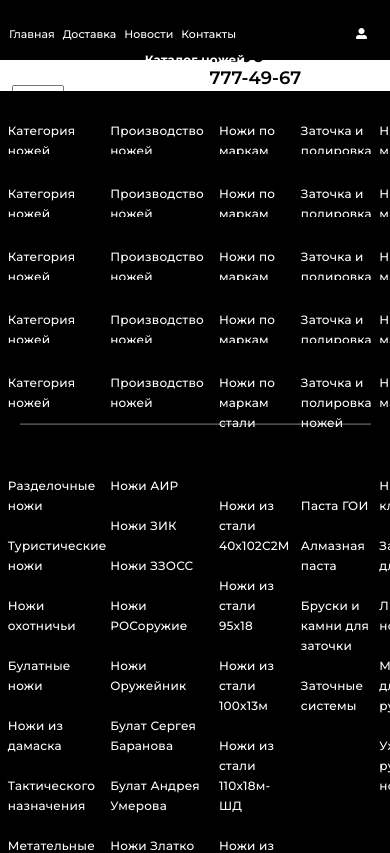
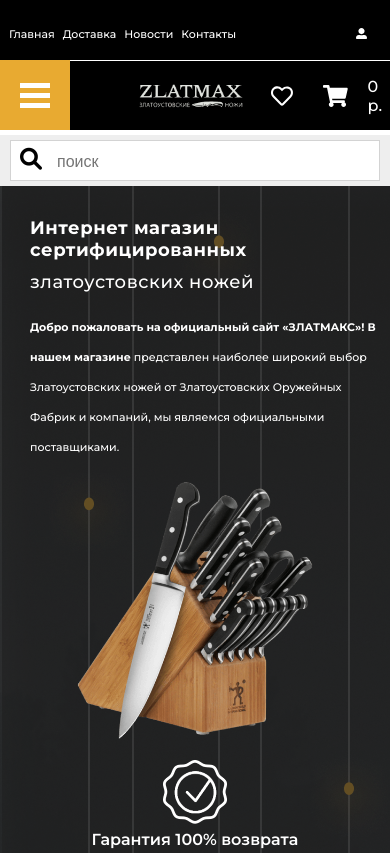
Before and after one commit to shurik302/TheKnifeStore, a React (Create React App) app: page / in a window 390 px wide. Shown: the top 853 px of the page. Built offline with nearby package versions, Linux system fonts and the light colour scheme.

Commit message:
адаптив

```diff
--- a/src/components/Collection.js
+++ b/src/components/Collection.js
@@ -82,7 +82,7 @@ export const settings = {
           }
         },
         {
-          breakpoint: 480,
+          breakpoint: 816,
           settings: {
             slidesToShow: 1,
             slidesToScroll: 1
--- a/src/components/Navigation.js
+++ b/src/components/Navigation.js
@@ -1,12 +1,35 @@
 import React from 'react';
 import {Link} from "react-router-dom";
 import '../stylesheets/Components.css';
-import imgLogo from '../images/icon.png'
+import imgLogo from '../images/icon.png';
+import imgLogoW from '../images/iconW.png';
 
 function Navigation() {
     return (
         <div className='navigHead'>
             <nav>
+              <div className='buttonM'>
+                <div>
+                  <div className='firstDivM DivM'></div>
+                  <div className='secondDivM DivM'></div>
+                  <div className='thirdDivM DivM'></div>
+                </div>
+
+              </div>
+              <div className='mobileNav'>
+
+                <div className='LogoM'>
+                  <Link to="/">
+                    <img src={imgLogo}/>
+                  </Link>
+                </div>
+                <div className='navUlPersonM'>
+                  <Link to="/personal_cabinet">
+                    <i class="fas fa-user-alt"></i>
+                  </Link>
+                </div>
+              </div>
+
           <ul className='navUl'>
             <li className='navUlHome'>
               <Link to="/">Главная</Link>
@@ -28,9 +51,14 @@ function Navigation() {
             </li>
           </ul>
           <div className='loubarHead'>
-            <div className='imgHead'>
-              <Link to="/"><img src={imgLogo}/></Link>
-            </div>
+
+              <Link to="/">
+                <div className='imgHead'>
+                  <img src={imgLogo}/>
+                  <img src={imgLogoW}/>
+                </div>
+              </Link>
+
             <div className='searchLine'>
               <form>
                 <input type='search' placeholder='поиск'/>
--- a/src/components/Slider.js
+++ b/src/components/Slider.js
@@ -12,7 +12,16 @@ export default class SimpleSlider extends Component {
       autoplay:true,
       autoplaySpeed: 5000,
       cssEase: 'ease-in-out',
-      pauseOnHover:false
+      pauseOnHover:false,
+      responsive: [
+        {
+          breakpoint: 530,
+          settings: {
+            autoplay:false,
+            dots: false,
+          }
+        }
+        ]
     };
     return (
       <div className="AllSlide">
--- a/src/components/SliderCards.js
+++ b/src/components/SliderCards.js
@@ -81,8 +81,10 @@ const cssstyle = `
 
 .SliderCards{
   position:relative;
-  max-width:1590px;
-  margin-left:9%;
+  max-width:84%;
+  margin:auto;
+  /* margin-left:7%;
+  margin-right:7%; */
 }
 
 .SliderCards .slick-dots li{
--- a/src/pages/Home.js
+++ b/src/pages/Home.js
@@ -11,6 +11,7 @@ import sCat from '../images/sCat.png';
 import SliderCards from '../components/SliderCards'
 import Block from '../components/Block';
 import OursArticles from '../components/OursArticles';
+import '../stylesheets/Components.css';
 
 
 
@@ -26,6 +27,7 @@ function Home() {
                     <div className='circle'></div>
                 </div>
                 <div className='bottomTitle'>
+                    <div>
                         <div className='verifyTitle'>
                             <div><img src={verify}/></div>
                             <span>Гарантия 100% возврата <br/>денежных средств</span>
@@ -34,6 +36,9 @@ function Home() {
                             <div><img src={transport}/></div>
                             <span>Доставка по Украине, <br/>Казахстану и Белоруссии</span>
                         </div>
+                    </div>
+
+                    <div>
                         <div className='settingsTitle'>
                             <div><img src={settings}/></div>
                             <span>Возможность оформление <br/>заказа без регистрации.</span>
@@ -41,6 +46,7 @@ function Home() {
                         <div className='procentsTitle'>
                             <div><img src={procents}/></div>
                             <span>Скидки постоянным <br/>покупателям. </span>
+                        </div>
                     </div>
                 </div>
             </div>
--- a/src/stylesheets/Components.css
+++ b/src/stylesheets/Components.css
@@ -1,5 +1,32 @@
 .leftSpacing{
     margin-left:180px;
+}
+.imgHead img:nth-child(2){
+    display: none;
+}
+.mobileNav{
+    display: none;
+}
+.buttonM{
+    /* visibility:hidden; */
+    position: absolute;
+    top: 85px;
+    background-color: #E8AA31;
+    width: 90px;
+    height: 90px;
+    display: flex;
+    justify-content: center;
+    align-items: center;
+}
+.buttonM div{
+    display: flex;
+    flex-direction: column;
+    gap: 5px;
+}
+.DivM{
+    height: 5px;
+    width: 30px;
+    background-color: white;
 }
 .navigHead{
     font-size: 22px;
@@ -36,7 +63,6 @@
 .UlBurger{
     display: none;
     color: white;
-
 }
 .loubarHead{
     height: 90px;
@@ -49,7 +75,7 @@
     width: 188px;
     height: 60px;
 }
-.imgHead a img{
+.imgHead img{
     width: 100%;
     height: 100%;
     object-fit: cover;
@@ -58,6 +84,7 @@
     position: relative;
     margin-left: 8%;
     width: 18%;
+    background-color: #EEEEEE;
 }
 .searchLine form input{
     width: 100%;
@@ -65,6 +92,7 @@
     padding-left: 46px;
     outline: none;
     font-size: 20px;
+    border: 1px solid #D3D3D3;
 }
 .searchLine form input::placeholder{
     font-size: 16px;
@@ -72,7 +100,7 @@
 .fa-magnifying-glass{
     position: absolute;
     left: 0;
-    top: 10px;
+    top: 13px;
     padding-left:20px ;
 }
 .locationHead{
@@ -174,7 +202,7 @@
     background-color: black;
     position: absolute;
     left: 0;
-    visibility: visible; /* ТУТ МЕНЯЕТСЯ ВИДИМОСТЬ ВЫПАДАЮЩЕГО МЕНЮ */
+    visibility: hidden; /* ТУТ МЕНЯЕТСЯ ВИДИМОСТЬ ВЫПАДАЮЩЕГО МЕНЮ */
     margin-top: 24px;
 }
 .catalogeHeadOl .classForLine:hover>a{
@@ -370,20 +398,23 @@
 
 /* END SLIDER */
 .AllSCard{
-    width: 375px;
-    height: 600px;
+    width: 95%;
+    /* height: 600px; */
     box-shadow: 0px 0px 12px silver ;
     margin-top: 37px;
     margin-bottom: 61px;
     margin-left: 12px;
+
 }
 .divInImg{
     width: 374px;
     height: 295px;
+    margin: auto;
 }
 .divInImg img{
-    width: 100%;
-    height: 100%;
+    width: 90%;
+    height: 90%;
+    border: 1px solid red;
 }
 .info{
     display: flex;
@@ -595,6 +626,9 @@
     }
 }
 @media (max-width:1260px) {
+    .AllSlide{
+        margin-left: 0;
+    }
     .settingsText{
         width: 50%;
     }
@@ -614,8 +648,49 @@
     .DownOlfifth{
         margin-left: 2%;
     }
+    .telHead span,
+    .telHead a span{
+        font-size: 15px;
+    }
+    .fa-chevron-down{
+        display: none;
+    }
 }
 @media (max-width:992px) {
+    .circle{
+        display: none;
+    }
+    .slider{
+        display: flex;
+        flex-direction: column;
+    }
+    .AllSlide{
+        margin-left: 20px;
+        padding: 37px 32px 0px 0px;
+    }
+    .telHead{
+        display: none;
+    }
+    .locationHead{
+        display: none;
+    }
+    .imgHead{
+       /*  margin-left: 90px; */
+    }
+    .loubarHead{
+        justify-content: space-between;
+    }
+    .searchLine{
+        width: 35%;
+    }
+    .heartAndCartHead{
+        right: 0;
+        margin-left:15px ;
+    }
+    .buttonM{
+        visibility: visible;
+        top: 60px;
+    }
     .catalogeHeadOl{
         flex-direction: column;
     }
@@ -629,6 +704,9 @@
     .navUl li a{
         font-size: 12px;
     }
+    .moneyHead a{
+        display: none;
+    }
     .navUl{
         gap: 30px;
         height: 60px;
@@ -638,14 +716,97 @@
     }
     .catalogeHead{
         padding: 0 4% 0 4%;
+        display: none;
+    }
+    .title,
+    .titleBott{
+        font-size: 24px;
+    }
+    .allDescription,
+    .descriptionSlider{
+        font-size: 14px;
+    }
+    .allDescription br{
+        display: none;
     }
 }
-@media (max-width:576px) {
-    .navUl{
-        gap: 20px;
+@media (max-width:630px) {
+    .title,
+    .titleBott{
+        font-size: 18px;
+    }
+    .allDescription,
+    .descriptionSlider{
+        font-size: 11px;
     }
 }
+
+@media (max-width:576px) {
+    .loubarHead{
+        border-top: 1px solid white;
+        background-color: black;
+    }
+    .imgHead{
+        margin-left: 35%;
+        /* transform: translateX(-50%); */
+        width: 100%;
+        height: 60px;
+    }
+    .imgHead{
+        width: 60%;
+        height: 60%;
+    }
+    .imgHead img{
+        height: 80%;
+        width: 80%;
+    }
+    .navUl{
+        gap: 10px;
+    }
+    .searchLine{
+        position: absolute;
+        top: 150px;
+        left: 0;
+        width: 100%;
+        padding: 5px 10px 5px 10px;
+        margin: 0;
+    }
+    .upanddownSlider{
+        margin-top: 50px;
+    }
+    .imgHead img:nth-child(1){
+        display: none;
+    }
+    .imgHead img:nth-child(2){
+        display: block;
+    }
+    .heartAndCartHead{
+        color: white;
+    }
+}
+@media (max-width:530px) {
+    .TitleButton{
+        display: none;
+    }
+    .AllSlide{
+        width: 100%;
+    }
+}
+
 @media (max-width:430px) {
+    .searchLine{
+        top: 135px;
+    }
+    .loubarHead{
+        height: 70px;
+    }
+    .buttonM{
+        width: 70px;
+        height: 70px;
+    }
+    .imgHead{
+        margin-left: 50%;
+    }
     .navUlHome{
         margin-left: 9px;
     }
@@ -668,6 +829,9 @@
     }
 }
 @media (max-width:320px) {
+    .mobileNav{
+        display: block;
+    }
     .UlBurger{
         display: block;
     }
--- a/src/stylesheets/Home.css
+++ b/src/stylesheets/Home.css
@@ -37,11 +37,19 @@
     flex-direction: row;
     margin-top: 270px;
     padding: 0px 160px 54px 160px;
-    justify-content: space-between;
+    justify-content: center;
+    gap: 180px;
 }
 .bottomTitle div{
     display: flex;
+    flex-direction: row;
+    gap: 180px;
+    justify-content: center;
+}
+.bottomTitle div div{
+    display: flex;
     flex-direction: column;
+    gap: 0;
 }
 .bottomTitle div span{
     color: white;
@@ -91,15 +99,19 @@
     margin: 0 auto;
 }
 .AllCategories{
+    width: 100%;
     margin: auto;
     margin-top: 140px;
     display: grid;
     grid-template: repeat(2, 1fr) / repeat(3, 1fr);
     gap: 33px 30px;
+    padding:0 9% 0 9% ;
 }
 .categorie{
-    width: 509px;
-    height: 293px;
+    /* width: 509px;
+    height: 293px; */
+    width: 100%;
+    height: 100%;
     box-shadow:0px 0px 10px grey ;
     position: relative;
     overflow: hidden;
@@ -147,4 +159,83 @@
         grid-template: repeat(2, 1fr) / repeat(2, 1fr);
         gap: 33px 30px;
     }
+    .bottomTitle{
+        gap: 18px;
+    }
+    .bottomTitle div{
+        gap: 18px;
+    }
 }
+
+@media (max-width:1230px){
+    /* .categorie{
+        width: 400px;
+        height: 230px;
+    } */
+    .circle{
+        right: 0;
+    }
+    .knifeTitle img{
+        right: 0;
+    }
+    .bottomTitle div span{
+        font-size: 16px;
+    }
+}
+
+@media (max-width:992px) {
+    .knifeTitle img{
+        right: 3%;
+        width: 300px;
+        height: 328px;
+    }
+    .bottomTitle{
+        flex-direction: column;
+        margin-top: 200px;
+        padding-bottom: 0;
+    }
+}
+@media (max-width:860px) {
+    .AllCategories{
+        grid-template-columns:repeat(1,1fr) ;
+    }
+    /* .categorie{
+        width: 600px;
+        height: 345px;
+    } */
+}
+@media (max-width:630px) {
+    .upanddownSlider{
+        background-image: url(../images/background_bigWid.png);
+        background-repeat:no-repeat ;
+    }
+    .knifeTitle img{
+        right: 0;
+        width: 240px;
+        height: 260px;
+    }
+    .titleBott{
+        margin-top: 10px;
+    }
+    .allDescription {
+        margin-top: 0;
+    }
+    .bottomTitle{
+        margin-top:280px ;
+        padding: 0;
+    }
+    .bottomTitle div {
+        flex-direction: column;
+    }
+    .bottomTitle div div{
+        justify-content: center;
+        align-items: center;
+    }
+}
+@media (max-width:530px) {
+    .knifeTitle img{
+        top: 100%;
+        left: 50%;
+        transform: translateX(-50%);
+    }
+}
```
Also changed, not shown: src/images/background_bigWid.png (added), src/images/iconW.png (added). Lines whose indentation alone changed are shown as unchanged.
